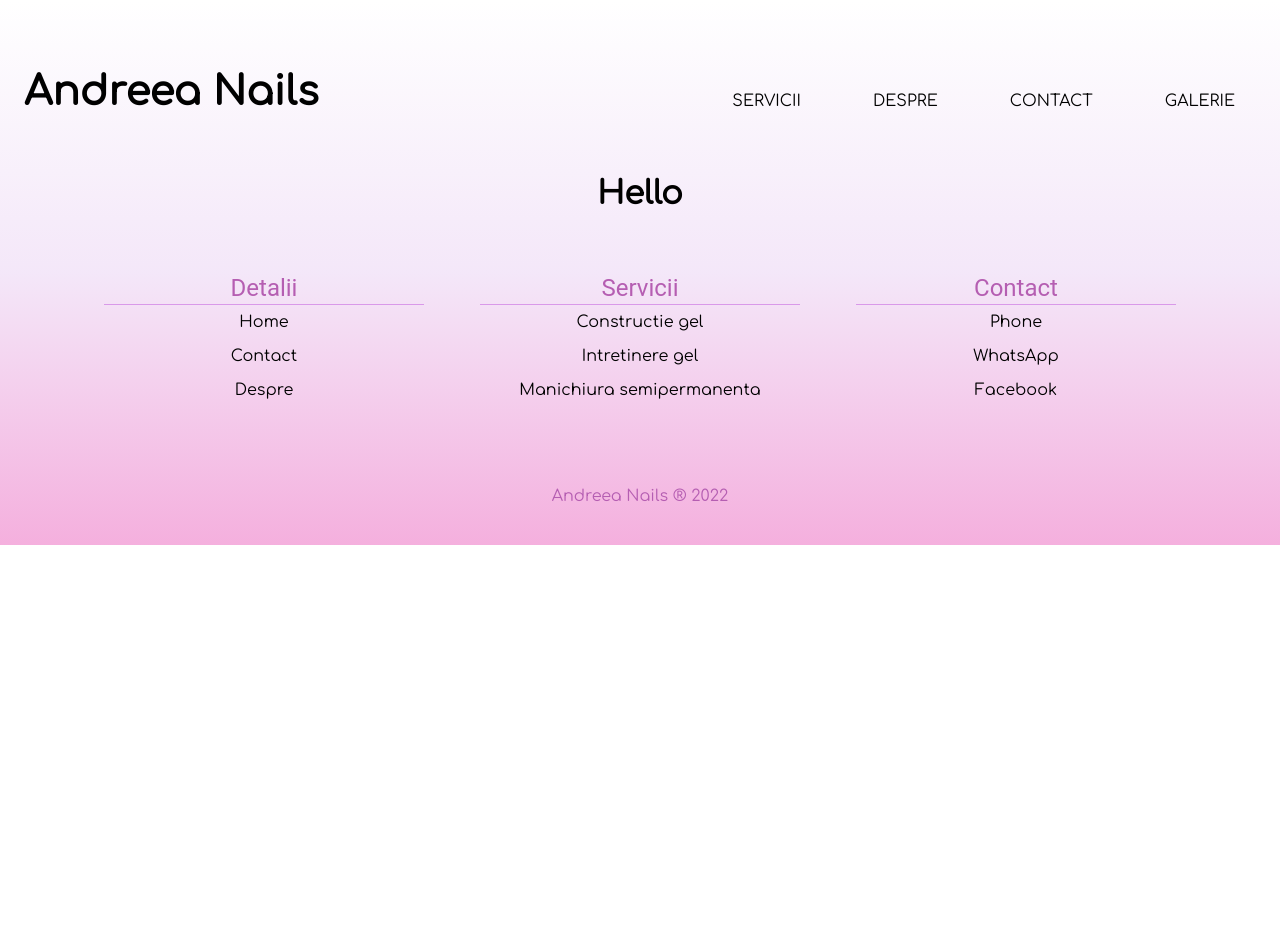
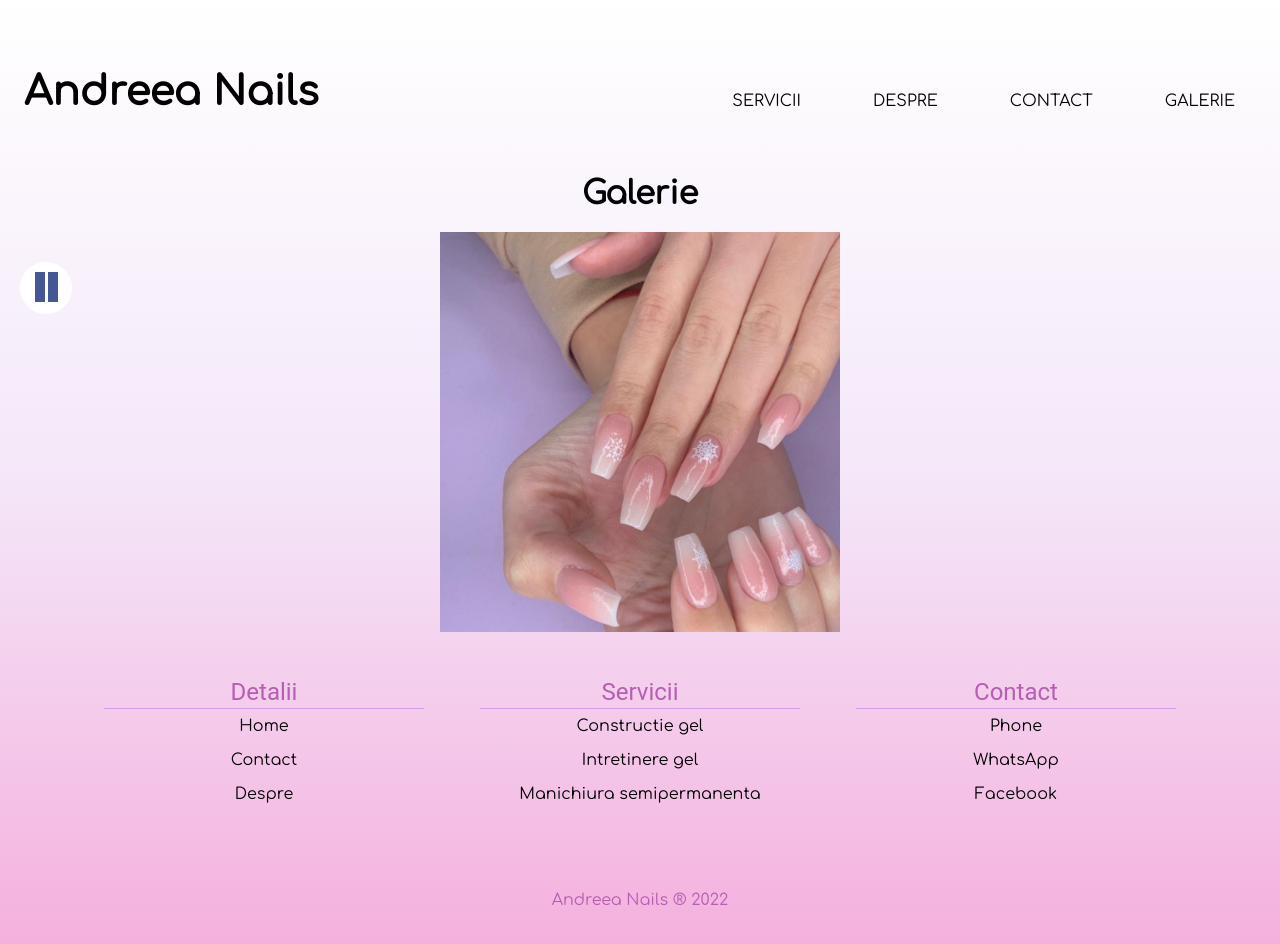
Before and after one commit to annarad111/andreeanails, a React (Create React App) app: page /galerie in a window 1280 px wide. Shown: the top 944 px of the page. Before the commit the page ends 800 px from the top, so only its background shows below. Built offline with nearby package versions, Linux system fonts and the light colour scheme.

Commit message:
Added Gallery page with carousel

```diff
--- /dev/null
+++ b/src/components/Carousel.css
@@ -0,0 +1,4 @@
+.itemimg{
+    width:400px;
+    height:400px;
+}
--- /dev/null
+++ b/src/components/Carousel.jsx
@@ -0,0 +1,36 @@
+import React, { useState } from 'react';
+import AliceCarousel from 'react-alice-carousel';
+import 'react-alice-carousel/lib/alice-carousel.css';
+import nails1 from '../images/nails1.jpg';
+import nails2 from '../images/nails2.jpg';
+import nails3 from '../images/nails3.jpg';
+import nails4 from '../images/nails4.jpg';
+import nails5 from '../images/nails5.jpg';
+import '../components/Carousel.css'
+
+
+const items = [
+    <div className="item" data-value="1"><img src={nails1} className="itemimg"></img></div>,
+    <div className="item" data-value="2"><img src={nails2} className="itemimg"></img></div>,
+    <div className="item" data-value="3"><img src={nails3} className="itemimg"></img></div>,
+    <div className="item" data-value="4"><img src={nails4} className="itemimg"></img></div>,
+    <div className="item" data-value="5"><img src={nails5} className="itemimg"></img></div>,
+];
+
+const Carousel = () => (
+    <AliceCarousel
+        autoPlay
+        autoPlayControls
+        autoPlayStrategy="none"
+        autoPlayInterval={3000}
+        animationDuration={1000}
+        animationType="fadeout"
+        infinite
+        touchTracking={false}
+        disableDotsControls
+        disableButtonsControls
+        items={items}
+    />
+);
+
+export default Carousel;
--- a/src/pages/Galerie.jsx
+++ b/src/pages/Galerie.jsx
@@ -1,5 +1,12 @@
+import Carousel from '../components/Carousel';
+import nails1 from '../images/nails1.jpg';
+
 export default function Galerie(){
     return(
-        <h1>Hello</h1>
+        <>
+        <h1>Galerie</h1>
+        <Carousel></Carousel>
+
+        </>
     )
 }
--- a/src/pages/Homepage.css
+++ b/src/pages/Homepage.css
@@ -22,6 +22,8 @@
     margin-right: auto;
     display: block;
     transition: box-shadow 1s ease, margin-top 1s ease;
+    margin-top: 40px;
+    margin-bottom: 40px;
   }
 
   .button-link:hover {
--- a/src/pages/Homepage.jsx
+++ b/src/pages/Homepage.jsx
@@ -18,7 +18,7 @@
                         <div className='suna'>
                             <p className='programari'><PhoneIphoneOutlinedIcon/> Pentru programări :</p>
 
-                            <a href="https://www.google.com" target="_blank" className='holeheart'>
+                            <a href="tel:+40762727555" className='holeheart'>
                                 <span class="button-link">
                                 <svg class="heart" viewBox="0 0 32 29.6" width="100" height="100">
                                     <path d="M23.6,0c-3.4,0-6.3,2.7-7.6,5.6C14.7,2.7,11.8,0,8.4,0C3.8,0,0,3.8,0,8.4c0,9.4,9.5,11.9,16,21.2
```
Also changed, not shown: src/pages/Galerie.css (added).
